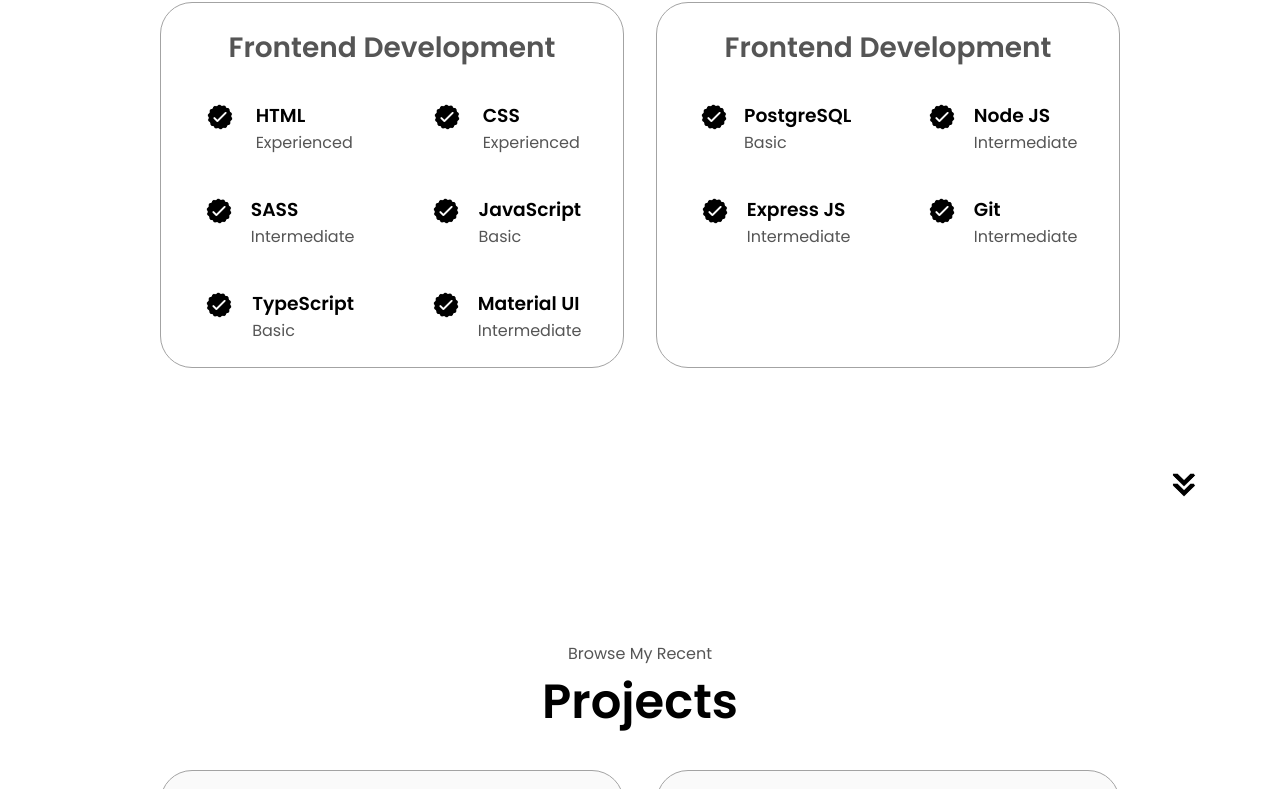
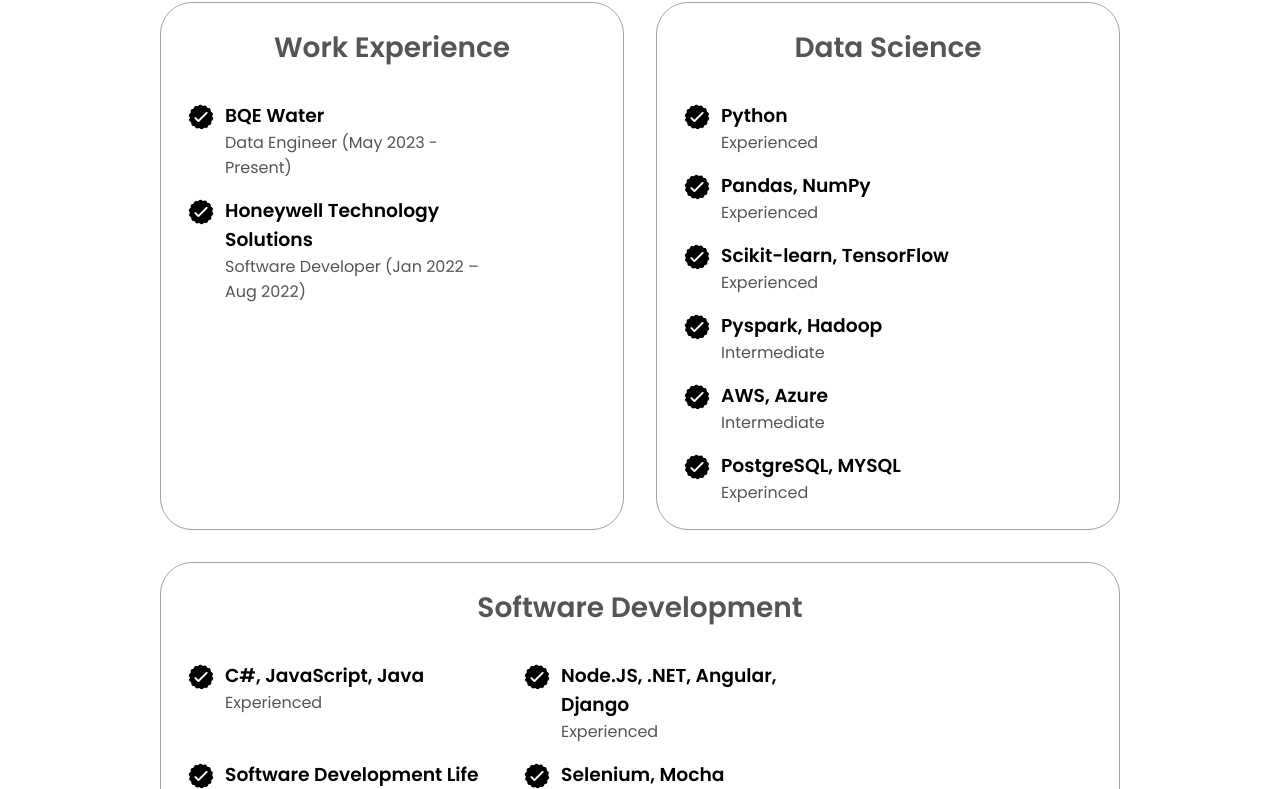
Before and after one commit to rithikagarwal10/Portfolio-Website, a plain HTML site: page index.html in a window 1280 px wide. Shown: the part 1755-2544 px from the top of the page. Drawn offline with Linux system fonts and the light colour scheme; a script that the page names is missing.

Commit message:
Final Editing
Updating Experience's and projects

```diff
--- a/index.html
+++ b/index.html
@@ -46,11 +46,11 @@
         <div class="section__text">
           <p class="section__text__p1">Hello, I'm</p>
           <h1 class="title">Rithik Agarwal</h1>
-          <p class="section__text__p2">Data Scientist</p>
+          <p class="section__text__p2">Software Developer</p>
           <div class="btn-container">
             <button
               class="btn btn-color-2"
-              onclick="window.open('./assets/resume-example.pdf')"
+              onclick="window.open('assets/Rithik Agarwal Resume.pdf')"
             >
               Download CV
             </button>
@@ -94,7 +94,7 @@
                   class="icon"
                 />
                 <h3>Experience</h3>
-                <p>2+ years <br />Frontend Development</p>
+                <p>2+ years <br />Data Engineering / Software Development</p>
               </div>
               <div class="details-container">
                 <img
@@ -129,134 +129,121 @@
         <h1 class="title">Experience</h1>
         <div class="experience-details-container">
           <div class="about-containers">
+
+            <!-- Work Experience -->
             <div class="details-container">
-              <h2 class="experience-sub-title">Frontend Development</h2>
+              <h2 class="experience-sub-title">Work Experience</h2>
               <div class="article-container">
                 <article>
-                  <img
-                    src="./assets/checkmark.png"
-                    alt="Experience icon"
-                    class="icon"
-                  />
+                  <img src="./assets/checkmark.png" alt="Experience icon" class="icon" />
                   <div>
-                    <h3>HTML</h3>
+                    <h3>BQE Water</h3>
+                    <p>Data Engineer (May 2023 - Present)</p>
+                    </div>
+                </article>
+                <article>
+                  <img src="./assets/checkmark.png" alt="Experience icon" class="icon" />
+                  <div>
+                    <h3>Honeywell Technology Solutions</h3>
+                    <p>Software Developer (Jan 2022 – Aug 2022)</p>
+                  </div>
+                </article>
+              </div>
+            </div>
+
+            <!-- Data Science Experience -->
+            <div class="details-container">
+              <h2 class="experience-sub-title">Data Science</h2>
+              <div class="article-container">
+                <article>
+                  <img src="./assets/checkmark.png" alt="Experience icon" class="icon" />
+                  <div>
+                    <h3>Python</h3>
                     <p>Experienced</p>
                   </div>
                 </article>
                 <article>
-                  <img
-                    src="./assets/checkmark.png"
-                    alt="Experience icon"
-                    class="icon"
-                  />
+                  <img src="./assets/checkmark.png" alt="Experience icon" class="icon" />
                   <div>
-                    <h3>CSS</h3>
+                    <h3>Pandas, NumPy</h3>
                     <p>Experienced</p>
                   </div>
                 </article>
                 <article>
-                  <img
-                    src="./assets/checkmark.png"
-                    alt="Experience icon"
-                    class="icon"
-                  />
+                  <img src="./assets/checkmark.png" alt="Experience icon" class="icon" />
                   <div>
-                    <h3>SASS</h3>
+                    <h3>Scikit-learn, TensorFlow</h3>
+                    <p>Experienced</p>
+                  </div>
+                </article>
+                <article>
+                  <img src="./assets/checkmark.png" alt="Experience icon" class="icon" />
+                  <div>
+                    <h3>Pyspark, Hadoop</h3>
                     <p>Intermediate</p>
                   </div>
                 </article>
                 <article>
-                  <img
-                    src="./assets/checkmark.png"
-                    alt="Experience icon"
-                    class="icon"
-                  />
+                  <img src="./assets/checkmark.png" alt="Experience icon" class="icon" />
                   <div>
-                    <h3>JavaScript</h3>
+                    <h3>AWS, Azure</h3>
+                    <p>Intermediate</p>
+                  </div>
+                </article>
+                <article>
+                  <img src="./assets/checkmark.png" alt="Experience icon" class="icon" />
+                  <div>
+                    <h3>PostgreSQL, MYSQL</h3>
+                    <p>Experinced</p>
+                  </div>
+                </article>
+              </div>
+            </div>
+
+            <!-- Software Development Experience -->
+            <div class="details-container">
+              <h2 class="experience-sub-title">Software Development</h2>
+              <div class="article-container">
+                <article>
+                  <img src="./assets/checkmark.png" alt="Experience icon" class="icon" />
+                  <div>
+                    <h3>C#, JavaScript, Java</h3>
+                    <p>Experienced</p>
+                  </div>
+                </article>
+                <article>
+                  <img src="./assets/checkmark.png" alt="Experience icon" class="icon" />
+                  <div>
+                    <h3>Node.JS, .NET, Angular, Django</h3>
+                    <p>Experienced</p>
+                  </div>
+                </article>
+                <article>
+                  <img src="./assets/checkmark.png" alt="Experience icon" class="icon" />
+                  <div>
+                    <h3>Software Development Life Cycle</h3>
+                    <p>Experienced</p>
+                  </div>
+                </article>
+                <article>
+                  <img src="./assets/checkmark.png" alt="Experience icon" class="icon" />
+                  <div>
+                    <h3>Selenium, Mocha</h3>
                     <p>Basic</p>
                   </div>
                 </article>
                 <article>
-                  <img
-                    src="./assets/checkmark.png"
-                    alt="Experience icon"
-                    class="icon"
-                  />
+                  <img src="./assets/checkmark.png" alt="Experience icon" class="icon" />
                   <div>
-                    <h3>TypeScript</h3>
-                    <p>Basic</p>
-                  </div>
-                </article>
-                <article>
-                  <img
-                    src="./assets/checkmark.png"
-                    alt="Experience icon"
-                    class="icon"
-                  />
-                  <div>
-                    <h3>Material UI</h3>
-                    <p>Intermediate</p>
+                    <h3>GitHub, BitBucket, Jira, Swagger</h3>
+                    <p>Experinced</p>
                   </div>
                 </article>
               </div>
             </div>
-            <div class="details-container">
-              <h2 class="experience-sub-title">Frontend Development</h2>
-              <div class="article-container">
-                <article>
-                  <img
-                    src="./assets/checkmark.png"
-                    alt="Experience icon"
-                    class="icon"
-                  />
-                  <div>
-                    <h3>PostgreSQL</h3>
-                    <p>Basic</p>
-                  </div>
-                </article>
-                <article>
-                  <img
-                    src="./assets/checkmark.png"
-                    alt="Experience icon"
-                    class="icon"
-                  />
-                  <div>
-                    <h3>Node JS</h3>
-                    <p>Intermediate</p>
-                  </div>
-                </article>
-                <article>
-                  <img
-                    src="./assets/checkmark.png"
-                    alt="Experience icon"
-                    class="icon"
-                  />
-                  <div>
-                    <h3>Express JS</h3>
-                    <p>Intermediate</p>
-                  </div>
-                </article>
-                <article>
-                  <img
-                    src="./assets/checkmark.png"
-                    alt="Experience icon"
-                    class="icon"
-                  />
-                  <div>
-                    <h3>Git</h3>
-                    <p>Intermediate</p>
-                  </div>
-                </article>
-              </div>
-            </div>
-          </div>
-        </div>
-        <img
-          src="./assets/arrow.png"
-          alt="Arrow icon"
-          class="icon arrow"
-          onclick="location.href='./#projects'"
-        />
+        <img src="./assets/arrow.png" alt="Arrow icon" class="icon arrow" onclick="location.href='./#projects'" />
+      </section>
+
       </section>
       <section id="projects">
         <p class="section__text__p1">Browse My Recent</p>
@@ -266,12 +253,12 @@
             <div class="details-container color-container">
               <div class="article-container">
                 <img
-                  src="./assets/project-1.png"
+                  src="assets/Screenshot 2024-06-29 at 3.30.15 PM_resized.png"
                   alt="Go Concert"
                   class="project-img"
                 />
               </div>
-              <h2 class="experience-sub-title project-title">GO Concert</h2>
+              <h2 class="experience-sub-title project-title">Go Concert</h2>
               <div class="btn-container">
                 <button
                   class="btn btn-color-2 project-btn"
@@ -314,22 +301,22 @@
             <div class="details-container color-container">
               <div class="article-container">
                 <img
-                  src="./assets/project-3.png"
+                  src="assets/images.png"
                   alt="Project 3"
                   class="project-img"
                 />
               </div>
-              <h2 class="experience-sub-title project-title">Project Three</h2>
+              <h2 class="experience-sub-title project-title">Mini Photoshop</h2>
               <div class="btn-container">
                 <button
                   class="btn btn-color-2 project-btn"
-                  onclick="location.href='https://github.com/'"
+                  onclick="location.href='https://github.com/rithikagarwal10/Mini-Photoshop'"
                 >
                   Github
                 </button>
                 <button
                   class="btn btn-color-2 project-btn"
-                  onclick="location.href='https://github.com/'"
+                  onclick="location.href='https://github.com/rithikagarwal10/Mini-Photoshop'"
                 >
                   Live Demo
                 </button>
--- a/style.css
+++ b/style.css
@@ -394,8 +394,9 @@ section {
 
   .experience-details-container {
     display: flex;
-    justify-content: center;
-    flex-direction: column;
+    justify-content: right;
+    flex-direction: row;
+    flex-wrap: wrap;
   }
 
   .article-container {
@@ -403,14 +404,12 @@ section {
     text-align: initial;
     flex-wrap: wrap;
     flex-direction: row;
-    gap: 2.5rem;
-    justify-content: space-around;
+    gap: 1.0rem;
   }
 
   article {
     display: flex;
-    width: 10rem;
-    justify-content: space-around;
+    width: 20rem;
     gap: 0.5rem;
   }
 
```
Also changed, not shown: assets/Screenshot 2024-06-29 at 3.30.15 PM_resized.png (added), assets/about-pic.png (deleted), assets/images.png (added), assets/profile-pic-2.png (deleted), assets/profile-pic.png (deleted), assets/project-1.png (deleted), assets/project-2.png (deleted), assets/project-3.png (deleted), 4 other files.
